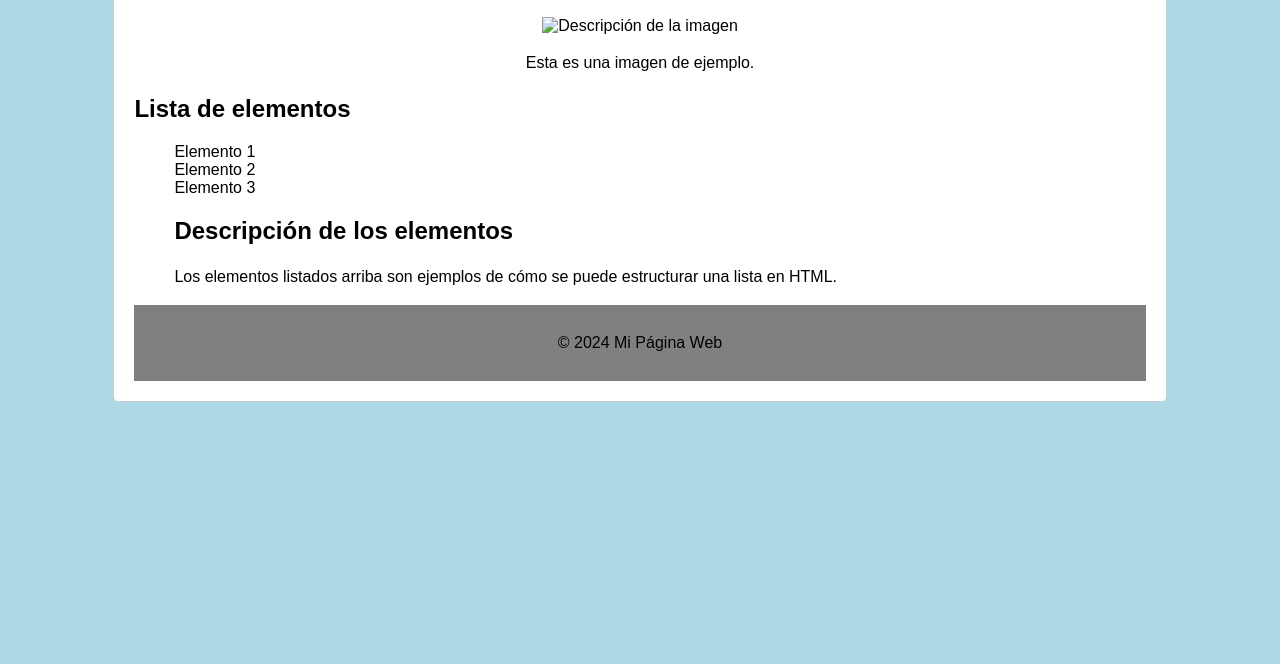
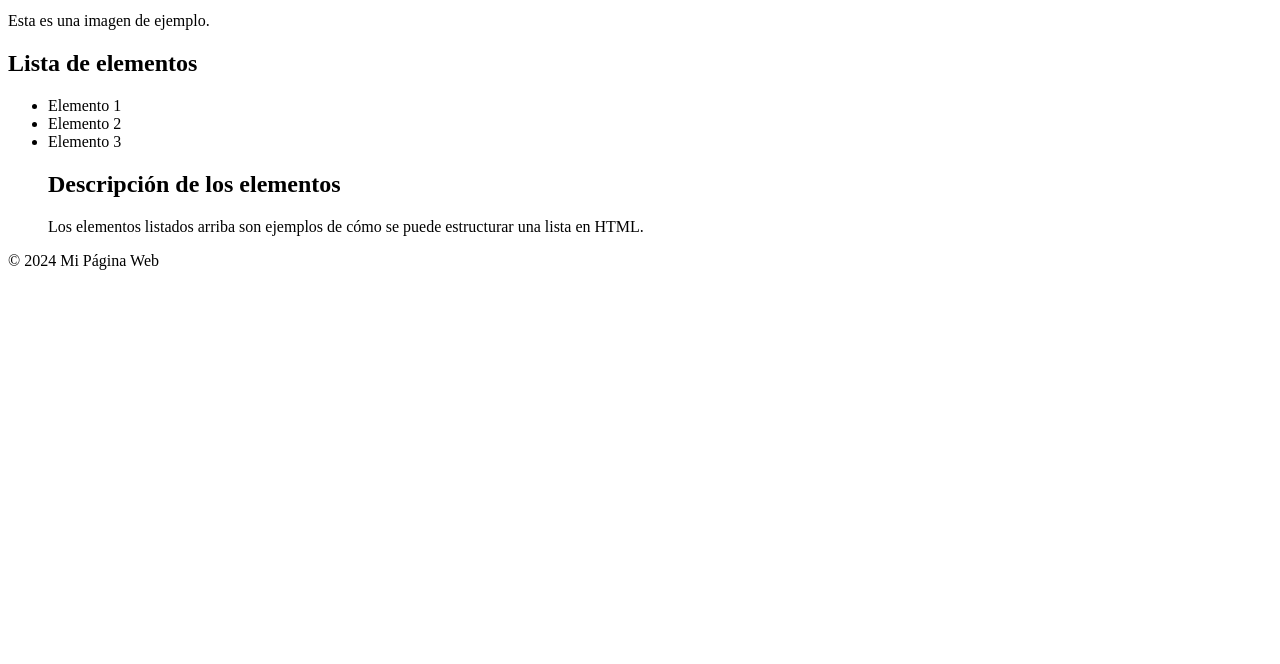
Before and after one commit to esquivelcaro/TRABAJO, a plain HTML site: page index.html in a window 1280 px wide. Shown: the part 136-800 px from the top of the page. Drawn offline with Linux system fonts and the light colour scheme.

Commit message:
Update index.html

```diff
--- a/index.html
+++ b/index.html
@@ -1,52 +1,13 @@
 <!DOCTYPE html>
 <html lang="es">
+
 <head>
     <meta charset="UTF-8">
     <meta name="viewport" content="width=device-width, initial-scale=1.0">
     <title>Ejemplo de errores</title>
 
-<style>
-        body {
-            background-color: lightblue;
-            font-family: Arial, sans-serif;
+</head>
 
-        h1 {
-            color: red;
-            text-align: center;
-        }
-        p {
-            font-size: 16px;
-            line-height: 1.5
-        }
-        .container {
-            width: 80%;
-            margin: 0 auto;
-            padding: 20px;
-            border: 1px solid #ccc;
-            border-radius: 5px;
-            background-color: white;
-        }
-        .image-container {
-            text-align: center;
-            margin: 20px 0;
-        }
-        img {
-            max-width: 100%;
-            height: auto;
-        }
-        .footer {
-            text-align: center;
-            padding: 10px;
-            background-color: grey;
-        }
-        ul {
-            list-style-type: none;
-        }
-        .highlight {
-            color: blue
-        }
-    </style>
-</head>
 <body>
     <div class="container">
         <header>
```
